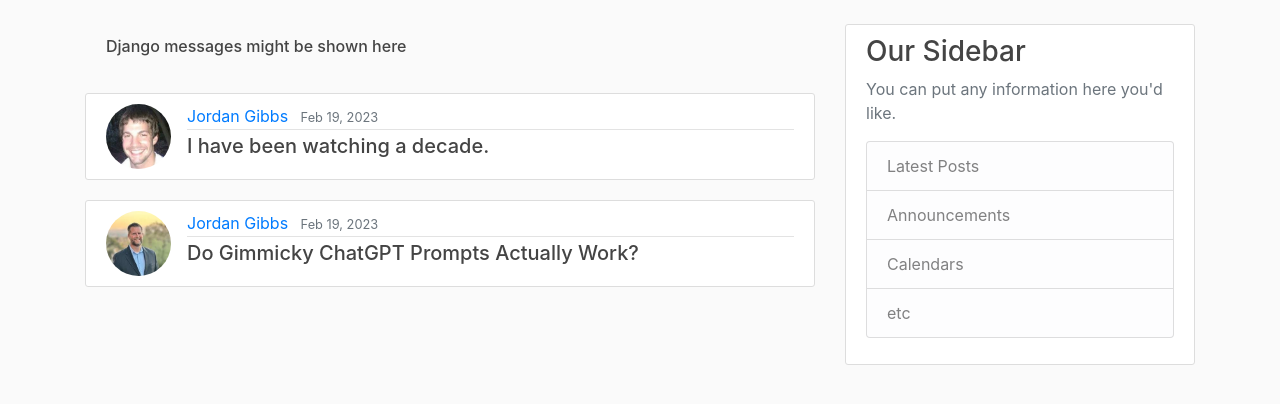
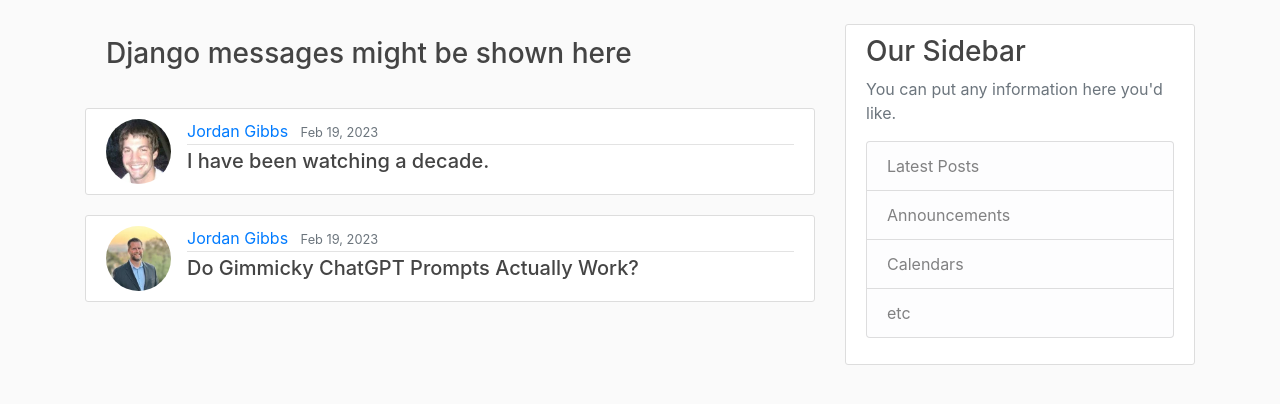
Before and after one commit to sulaymonShoh/module6exam, a Django app: page / in a window 1280 px wide. Shown: the part 56-460 px from the top of the page. Run offline with Django 5.2, Linux system fonts and the light colour scheme; some libraries are stand-ins or nearby versions.

Commit message:
static urls togrilandi

```diff
--- a/templates/base.html
+++ b/templates/base.html
@@ -11,7 +11,7 @@
     <link rel="stylesheet" href="https://maxcdn.bootstrapcdn.com/bootstrap/4.0.0/css/bootstrap.min.css"
           integrity="sha384-Gn5384xqQ1aoWXA+058RXPxPg6fy4IWvTNh0E263XmFcJlSAwiGgFAW/dAiS6JXm" crossorigin="anonymous">
 
-    <link rel="stylesheet" type="text/css" href="main.css">
+    <link rel="stylesheet" type="text/css" href="{% static 'css/main.css' %}">
     <title>{% block title %}
 
     {% endblock %}</title>
--- a/templates/home.html
+++ b/templates/home.html
@@ -9,10 +9,10 @@
         <div class="row">
             <div class="col-md-8">
                 <div class="alert alert-{{ message.tags }}">
-                    <h6>Django messages might be shown here</h3>
+                    <h3>Django messages might be shown here</h3>
                 </div>
                 <article class="media content-section">
-                    <img class="rounded-circle article-img" src="corey.jpeg">
+                    <img class="rounded-circle article-img" src="{% static 'img/corey.jpeg' %}">
                     <div class="media-body">
                         <div class="article-metadata">
                             <a class="mr-2" href="user_posts.html">Jordan Gibbs</a>
@@ -22,7 +22,7 @@
                     </div>
                 </article>
                 <article class="media content-section">
-                    <img class="rounded-circle article-img" src="gibbs.jpeg">
+                    <img class="rounded-circle article-img" src="{% static 'img/gibbs.jpeg' %}">
                     <div class="media-body">
                         <div class="article-metadata">
                             <a class="mr-2" href="user_posts.html">Jordan Gibbs </a>
```
